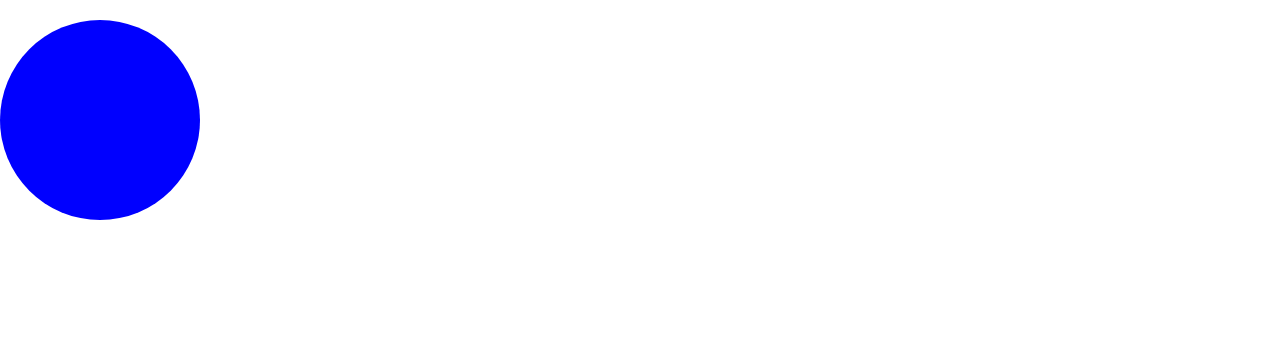
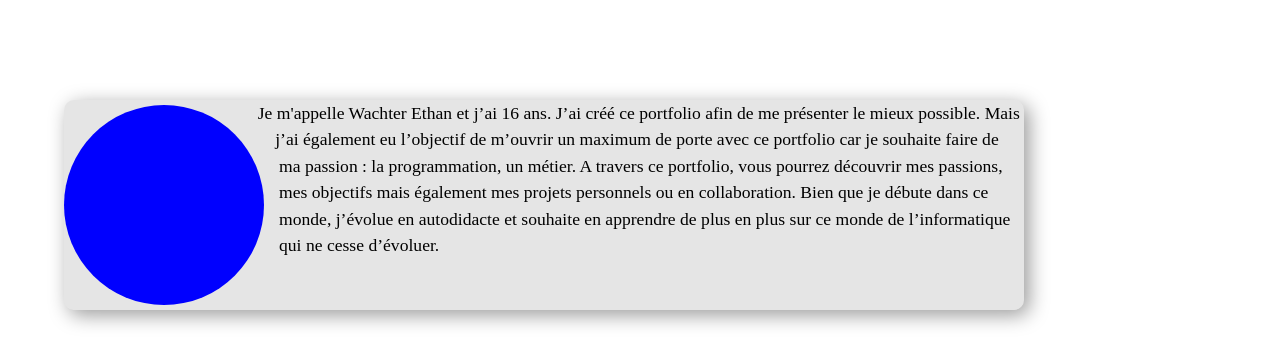
Before and after one commit to Wachter-Ethan/My-portfolio, a plain HTML site: page index.html in a window 1280 px wide. Shown: the part 120-484 px from the top of the page. Drawn offline with Linux system fonts and the light colour scheme.

Commit message:
finnition texte présentation

```diff
--- a/index.css
+++ b/index.css
@@ -23,9 +23,33 @@ header {
     font-size: 1.5em;
 }
 
+.part_présentation {
+    background-color: rgba(0, 0, 0, 0.1);
+    margin-top: 100px;
+    margin-left: 5%;
+    margin-right: 20%;
+    margin-bottom: 60px;
+    min-height: 210px;
+    align-items: center;
+    justify-content: center;
+    border-radius: 10px;
+    box-shadow: 5px 5px 20px rgba(0, 0, 0, 0.4);
+}
+
 .photo {
+    margin-top: 5px;
+    margin-right: 15px;
     height: 200px;
     width: 200px;
     background-color: blue;
-    border-radius: 100px;
+    border-radius: 50%;
+    float: left;
+    shape-outside: circle(50%);
+    shape-margin: 10px;
 }
+
+.txt_presentation {
+    width: auto;
+    line-height: 1.5;
+    font-size: 1.1em;
+}
--- a/index.html
+++ b/index.html
@@ -8,10 +8,13 @@
 </head>
 <body>
     <header>
-        <FONT face="Monospace"><h1>Mon portfolio</h1></FONT>
+        <FONT face="Monospace"><h1 class="titre_portfolio">Mon portfolio</h1></FONT>
     </header>
-    <section>
+    <section class="part_présentation">
         <div class="photo"></div>
+        <div class="txt_presentation">
+            <p>Je m'appelle Wachter Ethan et j’ai 16 ans. J’ai créé ce portfolio afin de me présenter le mieux possible. Mais j’ai également eu l’objectif de m’ouvrir un maximum de porte avec ce portfolio car je souhaite faire de ma passion : la programmation, un métier. A travers ce portfolio, vous pourrez découvrir mes passions, mes objectifs mais également mes projets personnels ou en collaboration. Bien que je débute dans ce monde, j’évolue en autodidacte et souhaite en apprendre de plus en plus sur ce monde de l’informatique qui ne cesse d’évoluer.</p>
+        </div>
     </section>
 </body>
 </html>
```
